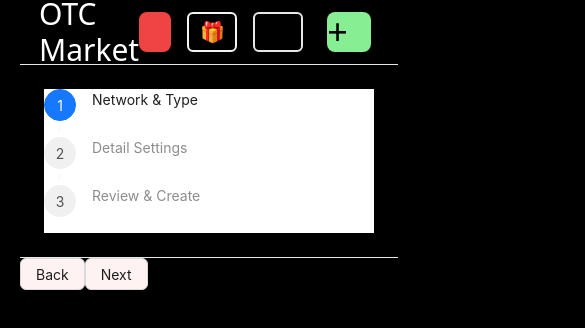
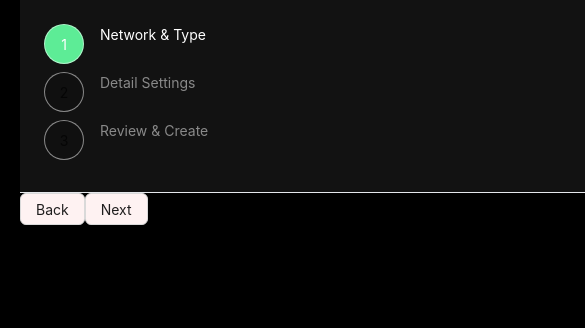
Before and after one commit to rahulkoodles/frontend, a React (Create React App) app: page /createoffer in a window 390 px wide. Shown: the top 328 px of the page, 585 px wide, since content can reach past the window. Built offline with nearby package versions, Linux system fonts and the light colour scheme.

Commit message:
add the spetper

```diff
--- a/src/components/ CreateOfferOTCMarket/ CreateOfferOTCMarket.js
+++ b/src/components/ CreateOfferOTCMarket/ CreateOfferOTCMarket.js
@@ -1,6 +1,7 @@
 import React, { useState } from "react";
 
-import { Button, Steps } from "antd";
+import { Button, ConfigProvider, Steps } from "antd";
+import { CreateOfferOTCMarketDiv } from "../../styles/ CreateOfferOTCMarket";
 
 const stepsInfo = [
   {
@@ -20,30 +21,53 @@ const CreateOfferOTCMarket = () => {
   const description = "This is a description.";
 
   const StepsIncreament = () => {
+    if (currentSteps < 3) {
       setCurrentSteps(currentSteps + 1);
+    }
   };
   const StepsDecreament = () => {
+    if (currentSteps > 0) {
       setCurrentSteps(currentSteps - 1);
+    }
   };
 
   return (
-    <div>
-      <div className="flex p-6 border-b border-ct-white-900">
-        <Steps className=" bg-white" current={currentSteps} items={stepsInfo} />
+    <ConfigProvider
+      theme={{
+        components: {
+          Steps: {
+            colorPrimary: "#5dec96",
+            colorText: "white",
+            // colorPrimaryBorder: "#5dec96",
+            colorBorderBg: "#5dec96",
+            colorTextDescription: "#FFFFFF80",
+            iconSize: 40,
+            titleLineHeight: 60,
+            navArrowColor:"red"
+          },
+        },
+      }}
+    >
+      <CreateOfferOTCMarketDiv>
+        <div className=" w-[600px]">
+          <div className="steps-div w-full flex p-6 border-b bg-[#121212]">
+            <Steps
+              labelPlacement="vertical"
+              className="text-[#FFFFFF80]"
+              current={currentSteps}
+              items={stepsInfo}
+            />
           </div>
-      <Button onClick={StepsDecreament} className=" bg-red-50">
+          <Button onClick={StepsDecreament}  className=" bg-red-50 ">
             Back
           </Button>
-      <Button onClick={StepsIncreament} className=" bg-red-50">
+          <Button onClick={StepsIncreament} className=" bg-red-50 ">
             Next
           </Button>
         </div>
+      </CreateOfferOTCMarketDiv>
+    </ConfigProvider>
   );
 };
 
-// Github commit :
-// git add .
-// git commit -m "initial setup"
-// git push origin main
-
 export default CreateOfferOTCMarket;
--- a/src/components/CardCollections/CardCollections.jsx
+++ b/src/components/CardCollections/CardCollections.jsx
@@ -1,7 +1,6 @@
 import React from "react";
 import Card from "../Card/Card";
 import Allfilter from "../allfilter/Allfilter";
-import Header from "../header/Header";
 
 const CardCollections = () => {
   return (
--- a/src/components/allfilter/Allfilter.js
+++ b/src/components/allfilter/Allfilter.js
@@ -1,4 +1,4 @@
-import { Drawer, Input, Radio } from "antd";
+import { ConfigProvider, Drawer, Input, Radio } from "antd";
 import React from "react";
 import { StyledAllfilter } from "../../styles/styelsOfferdetails";
 import { SearchOutlined } from "@ant-design/icons";
@@ -8,6 +8,14 @@ import Pricefilter from "./Pricefilter";
 const Allfilter = () => {
   return (
     <StyledAllfilter>
+      <ConfigProvider
+        theme={{
+          token: {
+            colorBorder: "transparent",
+            optionSelectedBg:"transparent"
+          },
+        }}
+      >
         <div className="filter-btn ">
           <Radio.Group className="">
             <Radio.Button
@@ -62,6 +70,7 @@ const Allfilter = () => {
         <DrawerFilter />
         <Pricefilter />
         <div className=" w-[32px] h-[32px] border-2 rounded-md bg-[#121212] border-[#d9d9d933] "></div>
+      </ConfigProvider>
     </StyledAllfilter>
   );
 };
--- a/src/components/header/Header.js
+++ /dev/null
@@ -1,90 +0,0 @@
-import React from "react";
-import { Modal } from "antd";
-import { FaBell } from "react-icons/fa";
-
-const Header = () => {
-  const address = true;
-  return (
-    <div className="">
-      <nav className="h-full w-full flex items-center justify-between  px-[19px]">
-        <div className=" h-[64px] flex justify-between items-center ">
-          <h1 className="text-3xl text-white">OTC Market</h1>
-        </div>
-
-        <div className=" h-[2.5rem] flex items-center gap-4 text-white">
-          {/* <DropDown /> */}
-          <button
-            className={`bg-[#87EE94] to-[#161328] rounded-lg text-black px-4 h-full flex items-center  ${
-              address ? "bg-red-500" : ""
-            }`}
-            // onClick={address ? handleDisconnectWallet : handleConnectWallet}
-          >
-            {/* <LuWallet2
-              className="text-md"
-              size={20}
-              icon={faWallet}
-              style={{ color: "black" }}
-            />
-            <span className="text-[14px] ml-2 text-center font-medium">
-              {address && address.length > 0
-                ? truncateAddress(address, 6)
-                : "Connect Wallet"}
-            </span> */}
-            {/* {address && address.length > 0 ? (
-              <span className="ml-2">Disconnect</span>
-            ) : null} */}
-          </button>
-
-          <div className="border-2 border-gray-100 flex justify-center items-center px-2 h-[40px] w-[50px] rounded-md cursor-pointer gap-0.5 ">
-            <span className="text-xl">🎁</span>
-          </div>
-          <div className="border-2 border-ct-white-800 flex justify-center items-center px-2 h-[40px] w-[50px] rounded-md cursor-pointer gap-0.5 ">
-            <span className="text-xl text-gray">
-              {/* <FaBell style={{ color: "gray" }} /> */}
-            </span>
-          </div>
-
-          <div className="lg:hidden   flex justify-center items-center px-2 h-[40px] w-[60px] rounded-xl cursor-pointer gap-0.5 ">
-            <span className="text-4xl bg-[#87EE94] w-full h-full text-black rounded-lg">
-              +
-            </span>
-          </div>
-
-        </div>
-      </nav>
-
-      <hr />
-
-      <Modal
-        title="Wallet Connection"
-        // open={isModalOpen}
-        // onOk={handleOk}
-        // onCancel={handleCancel}
-        style={{ width: "20px" }}
-        width={350}
-      >
-        <div className=" flex flex-col gap-6">
-          <button
-            className={`bg-[rgb(135,238,148)] rounded-lg text-black px-4 h-full flex items-center`}
-            // onClick={connectMetaMaskWallet}
-          >
-            <span className="text-xl ml-2 text-center font-medium">
-              Meta Mask
-            </span>
-          </button>
-
-          <button
-            className={`bg-[#87EE94] rounded-lg text-black px-4 h-full flex items-center`}
-            // onClick={address ? handleDisconnectWallet : handleConnectWallet}
-          >
-            <span className="text-xl ml-2 text-center font-medium">
-              Wallet Connect
-            </span>
-          </button>
-        </div>
-      </Modal>
-    </div>
-  );
-};
-
-export default Header;
--- a/src/routes/RoutesPages.js
+++ b/src/routes/RoutesPages.js
@@ -2,13 +2,11 @@ import React from "react";
 import { Route, Routes } from "react-router-dom";
 import CardCollections from "../components/CardCollections/CardCollections";
 import OfferDetails from "../components/offerDetails/OfferDetails";
-import Header from "../components/header/Header";
 import CreateOfferOTCMarket from "../components/ CreateOfferOTCMarket/ CreateOfferOTCMarket";
 
 const RoutesPages = () => {
   return (
     <div>
-      <Header />
       <Routes>
         <Route path="/" element={<CardCollections />} />
         <Route path="/offerdetails" element={<OfferDetails />} />
--- a/src/styles/ CreateOfferOTCMarket.js
+++ b/src/styles/ CreateOfferOTCMarket.js
@@ -1,5 +1,36 @@
 import styled from "styled-components";
 
 export const CreateOfferOTCMarketDiv = styled.div`
+  .steps-div {
+    .ant-steps-item-icon {
+      border-color: #ffffff80;
+      width: 40px;
+      height: 40px;
+    }
+    .anticon {
+      color: black;
+      align-items: center;
+    }
+    .ant-steps-item-tail{
+        color: white;
+    }
 
-`
+    :where(.css-dev-only-do-not-override-gky3am).ant-steps
+      .ant-steps-item-finish
+      .ant-steps-item-icon {
+      background: #5dec96;
+    }
+    :where(.css-dev-only-do-not-override-gky3am).ant-steps
+      .ant-steps-item-wait
+      .ant-steps-item-icon
+      > .ant-steps-icon {
+      color: #ffffff80;
+    }
+    :where(.css-dev-only-do-not-override-gky3am).ant-steps
+      .ant-steps-item-process
+      .ant-steps-item-icon
+      > .ant-steps-icon {
+      color: black;
+    }
+  }
+`;
--- a/src/styles/styelsOfferdetails.js
+++ b/src/styles/styelsOfferdetails.js
@@ -47,8 +47,7 @@ export const StyledAllfilter = styled.div`
     .ant-radio-button-wrapper {
       background: #121212;
       border: 1px solid #d9d9d933;
-      color: #FFFFFF66;
-
+      color: #ffffff66;
     }
     /* .ant-radio-button-wrapper:nth-child(1) {
       &:hover {
@@ -131,8 +130,10 @@ export const StyledAllfilter = styled.div`
     }
   }
 
-  .price-filter{
-
+  .price-filter {
+    .ant-select-selector {
+      background: #121212;
+      border: 1px solid #d9d9d933;
+    }
   }
-
 `;
```
Lines whose indentation alone changed are shown as unchanged.
